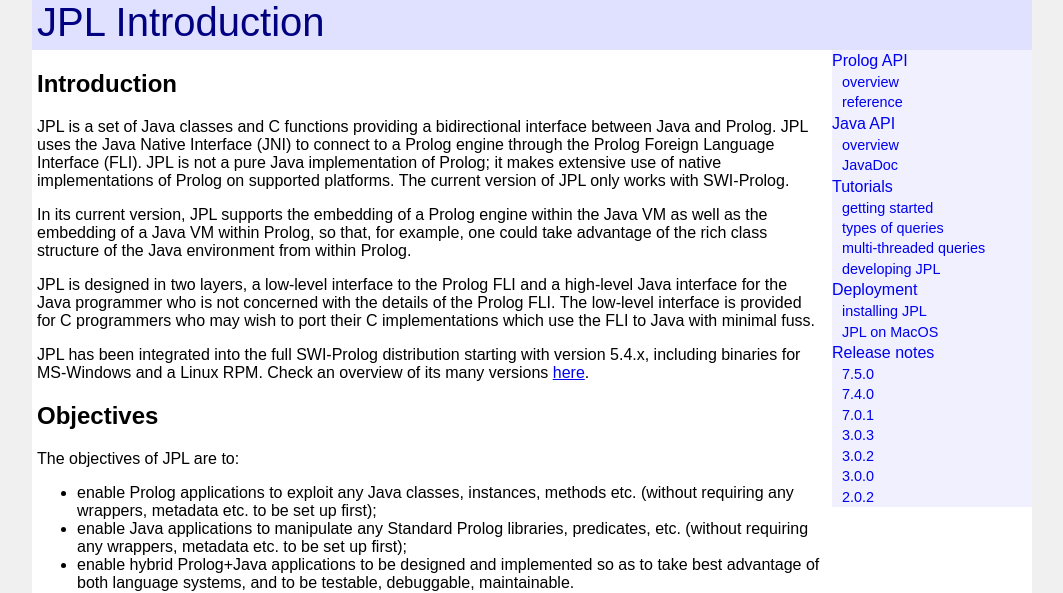
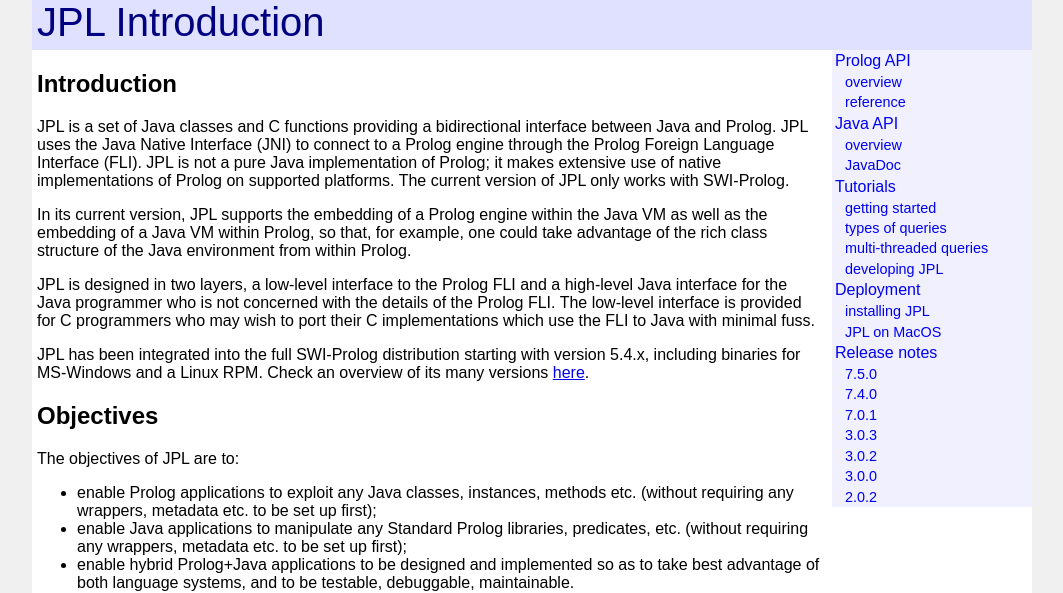
Before and after one commit to anionic/jpl-nav, a Jekyll site: the page built from docs/index.md, in a window 1280 px wide. Shown: the top 593 px of the page, without its empty margins (108-1171 px from the left). Built offline with Jekyll 4.4.1, drawn with Linux system fonts in a browser that asks for light colours; our own code applies the rules of GitHub Pages for plain Markdown files.

Commit message:
Update default.html

```diff
--- a/docs/_layouts/default.html
+++ b/docs/_layouts/default.html
@@ -125,12 +125,12 @@
 					display: block; /* enable top & bottom padding, maximise clickable area */
 					line-height: 1em; /* experiment */
 					margin: 0 0 0 0; /* override (any?) defaults */
-					padding: 3px 0 3px 0;
+					padding: 3px 0 3px 3px;
 					text-decoration: none; /* suppress default */
 				}
 				.navbar3 > li.level2 > a { /* indented navigation sidebar item content */
 					font-size: 90%;
-					padding-left: 10px;
+					padding-left: 13px; /* 3 + 10 */
 				}
 				.navbar3 > li.level3 {
 					display:  none;
@@ -142,7 +142,7 @@
 					color: #800000; /* distinguish from page links */
 					cursor: pointer; /* fake link appearance */
 					font-size: 80%;
-					padding-left: 20px;
+					padding-left: 23px; /* 3 + 10 + 10 */
 				}
 				.navbar3 > li > a:focus {
 					outline: 1px solid #FFC0C0; /* thinner focus outline looks better against (nearly) black background */
@@ -230,32 +230,18 @@
 					});
 					// document.querySelector('.headbar2,.mainbar').addEventListener('click', function() {});
 					var basename = '{{page.path}}'.replace(/\.[^/.]+$/, ""); /* stackoverflow 4250364 */
-					if (window.NodeList && !NodeList.prototype.forEach) { // polyfill for e.g. IE11
+					if (window.NodeList && !NodeList.prototype.forEach) { // forEach polyfill for e.g. IE11
 						NodeList.prototype.forEach = Array.prototype.forEach;
 					}
 					document.querySelectorAll('.navbar3 > .level3.nav' + basename).forEach(function(e) {
-						e.classList.add('shown');
+						e.classList.add('shown'); // show all level3 pseudo-links relevant to current page
 					});
 				});
-				function scrollToId(id) {
-					document.getElementById(id).scrollIntoView(); // best we can do for now
-					window.scrollBy(0, -55); // headbar.height + cosmetic 5px
-/*					try { // in case something below throws an exception
-						if (window.navigator.userAgent.indexOf("Trident/7.0") > -1) { // it's IE11
-							document.getElementById(id).scrollIntoView(); // best we can do for now
-							window.scrollBy(0, -50); // headbar.height + cosmetic 5px
-						} else if (window.navigator.userAgent.indexOf('Edge') > -1) { // it's Edge
-							document.getElementById(id).scrollIntoView(); // best we can do for now
-							window.scrollBy(0, -50); // experiment
-						} else {
-							window.scrollTo({
-								'behavior': 'smooth',
-								'left': 0,
-								'top': document.getElementById(id).offsetTop - 55 // 50px headbar + 5px cosmetic
-							});
-						}
+				function scrollToId(id) { // two stages below are more widely supported that window.scrollTo
+					try { // in case something below throws an exception
+						document.getElementById(id).scrollIntoView(); // IE11, Edge, Firefox, Chrome
+						window.scrollBy(0, -55); // headbar.height + cosmetic 5px
 					} finally {} // syntactically mandatory
- */
 				}
 			</script>
 		</head>
```
